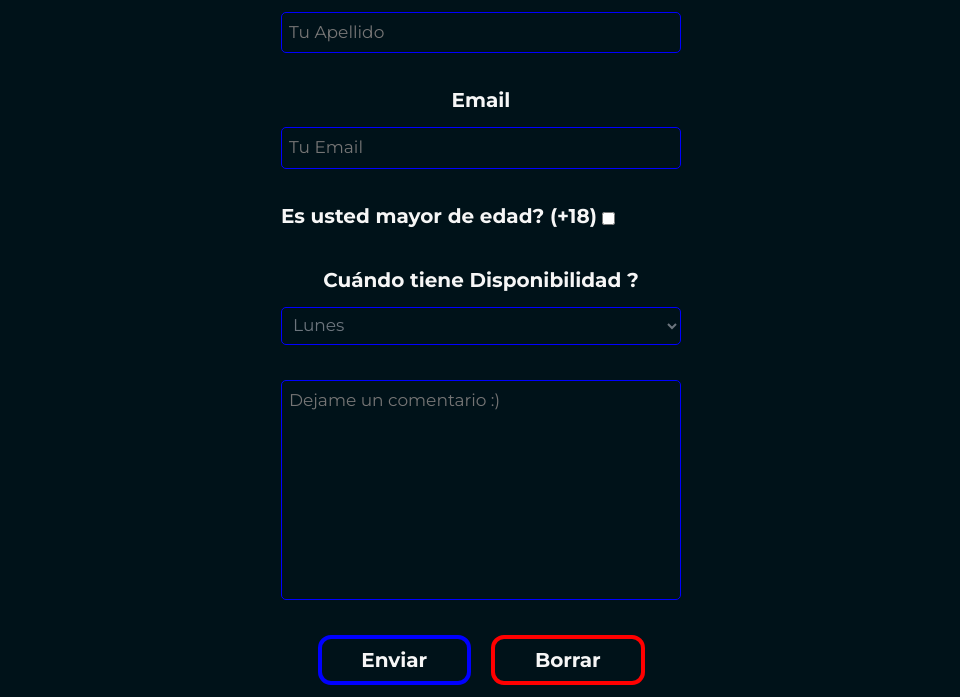
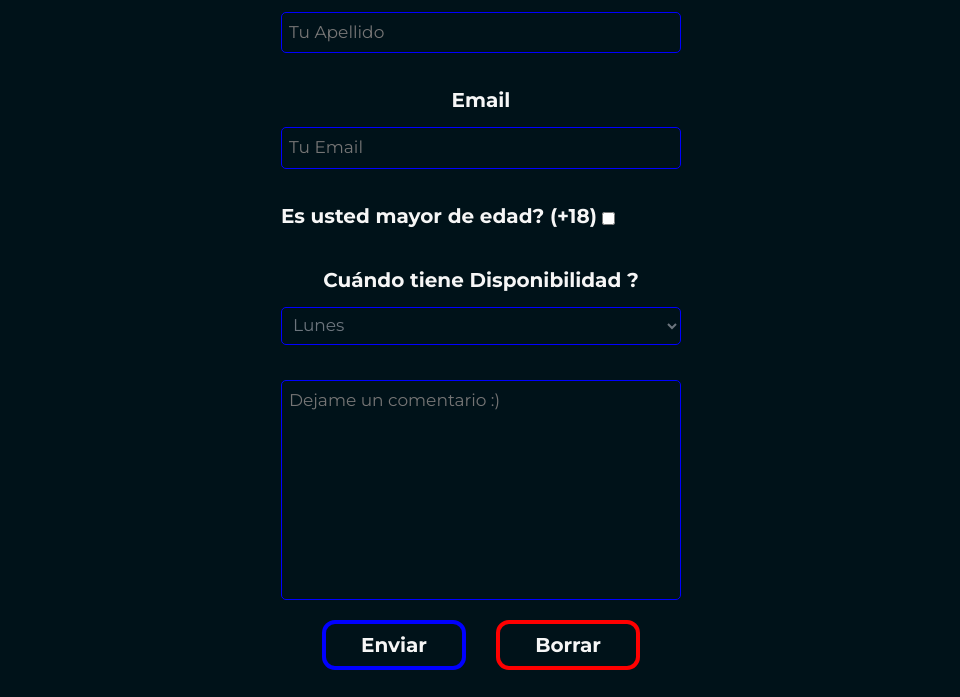
Before and after one commit to Sebastian-Espiritu/proyecto-final, a website: page pages/contacto.html in a window 1280 px wide. Shown: the part 332-1029 px from the top of the page, without its empty margins (159-1119 px from the left). Drawn offline with nearby package versions, Linux system fonts and the light colour scheme.

Commit message:
ultimos detalles a la pag-contac

```diff
--- a/pages/contacto.html
+++ b/pages/contacto.html
@@ -94,7 +94,7 @@
                 </div>
                 <div class="form__botones">
                     <input type="submit" class="btn_enviar botoform" value="Enviar">
-                    <input type="reset" class="btn_red botoform" value="Borrar">
+                    <input type="reset" class="btn_red btn_borrar botoform" value="Borrar">
                 </div>
             </fieldset>
         </form>
--- a/scss/_contac.scss
+++ b/scss/_contac.scss
@@ -60,20 +60,44 @@
 }
 /*botones de Contacto*/
 .form__botones {
-    margin: 3.5rem 0;
+    width: 100%;
+    margin: 2rem 0 3rem 0;
     display: flex;
-    flex-direction: row;
+    flex-direction: column;
+    align-items: center;
+}
+@media (min-width: 576px) {
+    .form__botones {
+        flex-direction: row;
+        justify-content: center;
+    }
 }
 .botoform {
-    margin: 0 1rem;
+    width: 75%;
+}
+@media (min-width: 576px) {
+    .botoform {
+        margin: 0 3rem;
+        width: 14.4rem;
+    }
 }
 .btn_enviar {
     @include boton(4px, $azul--btn);
-    width: 15.35rem;
     height: 5rem;
     padding: 2px 0;
+    margin-bottom: 1.5rem;
 }
 .btn_enviar:hover {
     background-color: $azul--btn;
     color: $blanco;
 }
+@media (min-width: 576px) {
+    .btn_enviar {
+        margin: 0;
+    }
+}
+@media (min-width: 576px) {
+    .btn_borrar {
+        margin-right: 0;
+    }
+}
```
Also changed, not shown: css/style.css.
